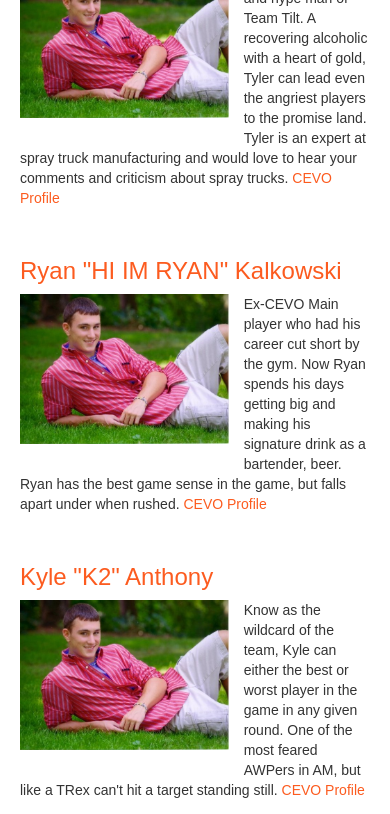
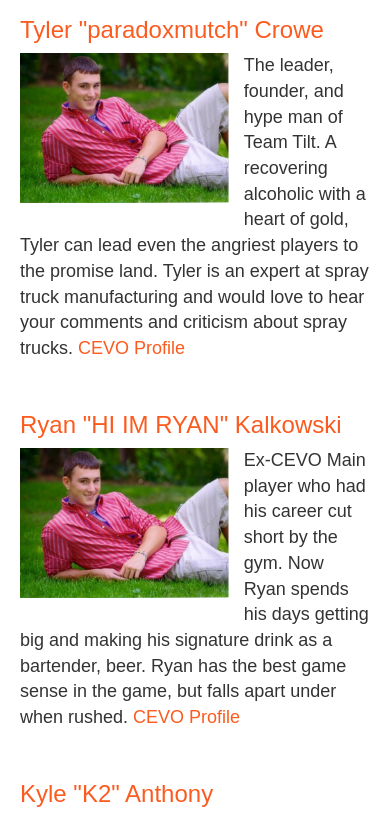
Before and after one commit to dudeOFprosper/ontilt, a website: page index.html in a window 390 px wide. Shown: the part 572-1386 px from the top of the page. Drawn offline with Linux system fonts and the light colour scheme.

Commit message:
Fixing mobile issues with font sizes

```diff
--- a/less/tablet.less
+++ b/less/tablet.less
@@ -1,7 +1,13 @@
-@media (max-width:768px) {
+@media (max-width:768px), (max-device-width:768px) {
     #container {
         .player {
             width: 100%;
+            p {
+                font-size: 18px;
+            }
+        }
+        p {
+            font-size: 18px;
         }
     }
 }
```
Also changed, not shown: css/tablet.css.
